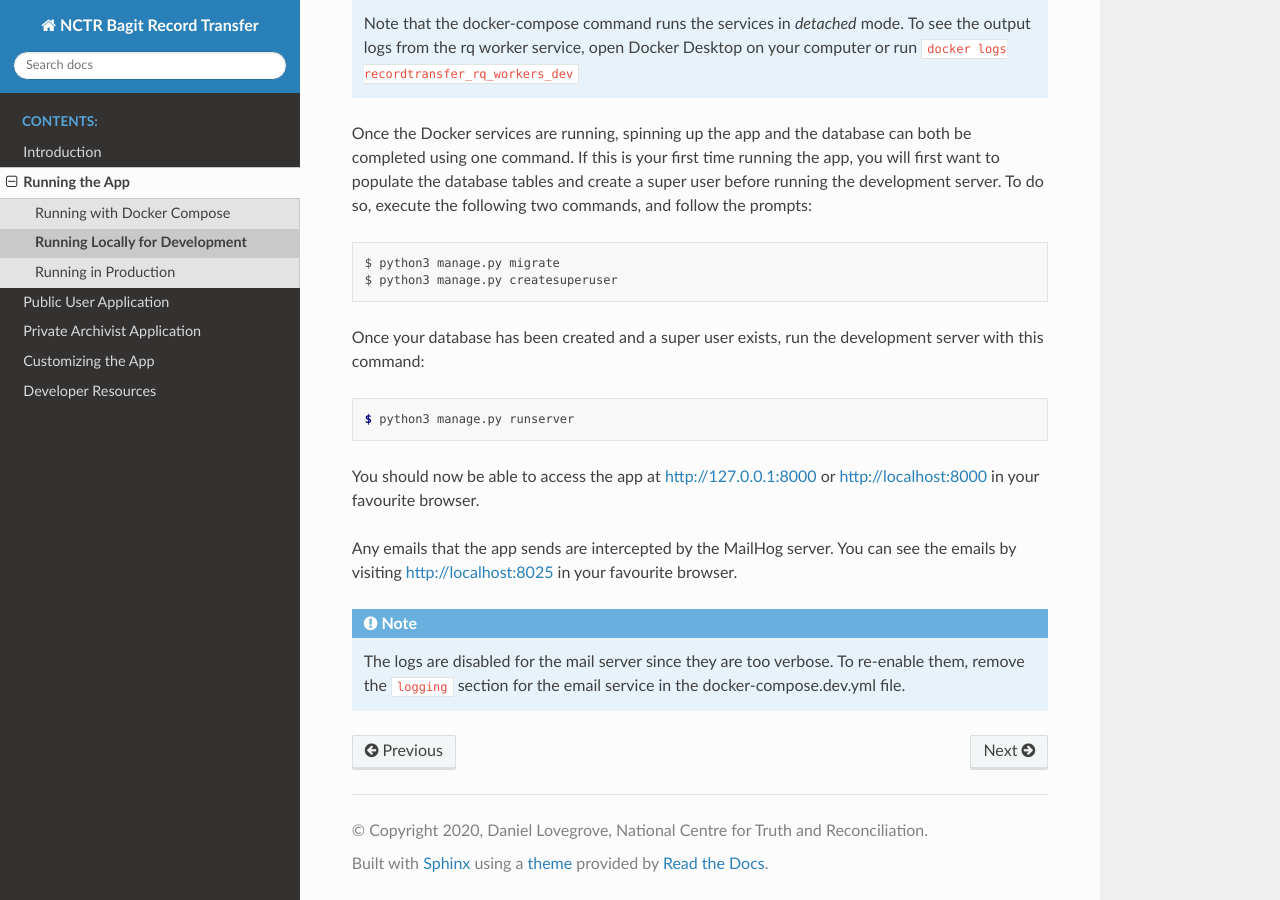
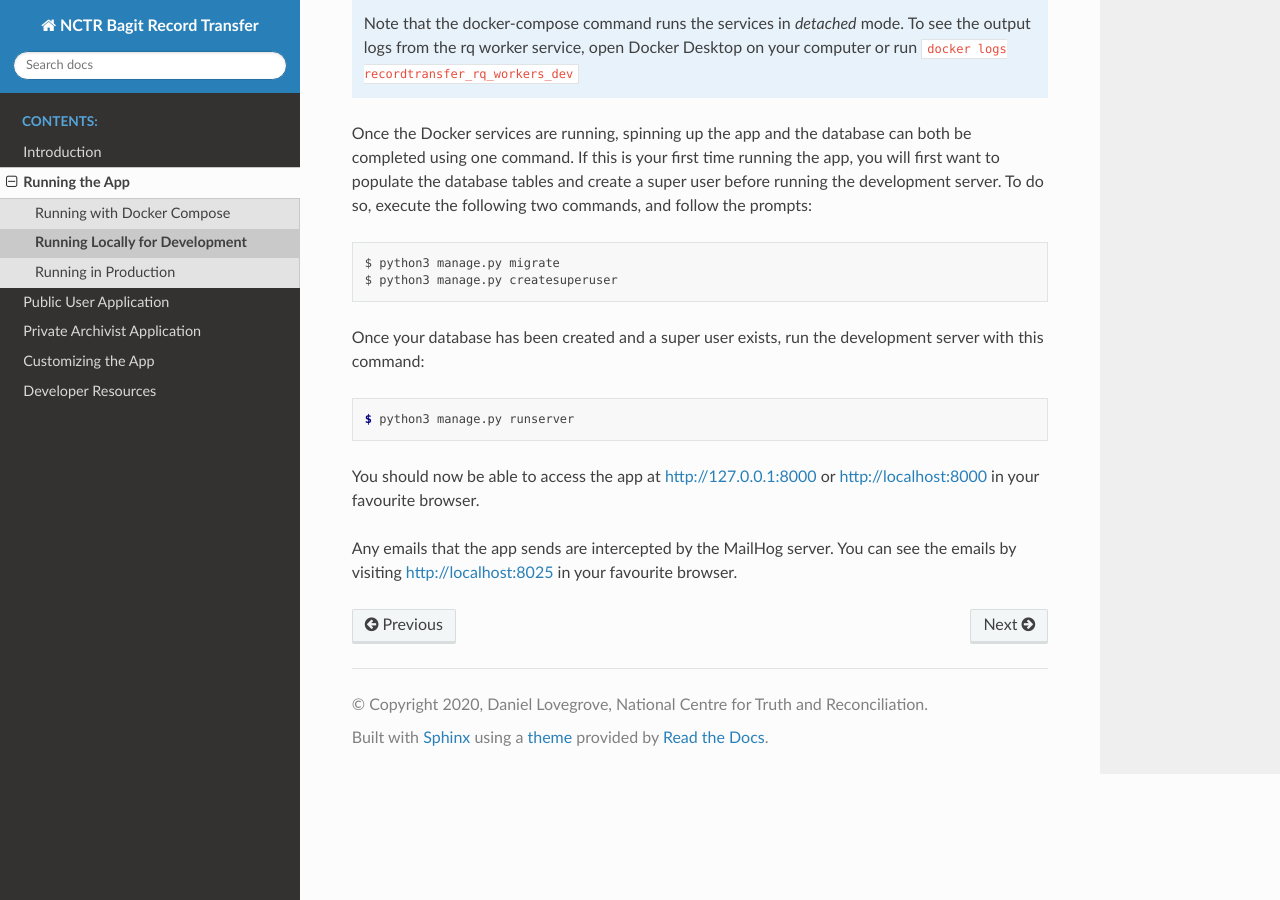
Before and after one commit to NationalCentreTruthReconciliation/Secure-Record-Transfer, a Sphinx documentation site: the page built from docs/running/local.rst, in a window 1280 px wide and 900 px high, scrolled down 877 px. Built offline with Sphinx 7.4.7 and the Read the Docs theme 2.0.0, drawn with Linux system fonts in a browser that asks for light colours.

Commit message:
Persist MailHog email, enable logging for local

```diff
--- a/docs/running/local.rst
+++ b/docs/running/local.rst
@@ -70,8 +70,3 @@ favourite browser.
 
 Any emails that the app sends are intercepted by the MailHog server. You can see the emails by
 visiting http://localhost:8025 in your favourite browser.
-
-.. note::
-
-    The logs are disabled for the mail server since they are too verbose. To re-enable them, remove
-    the :code:`logging` section for the email service in the docker-compose.dev.yml file.
```
Also changed, not shown: 2 other files.
